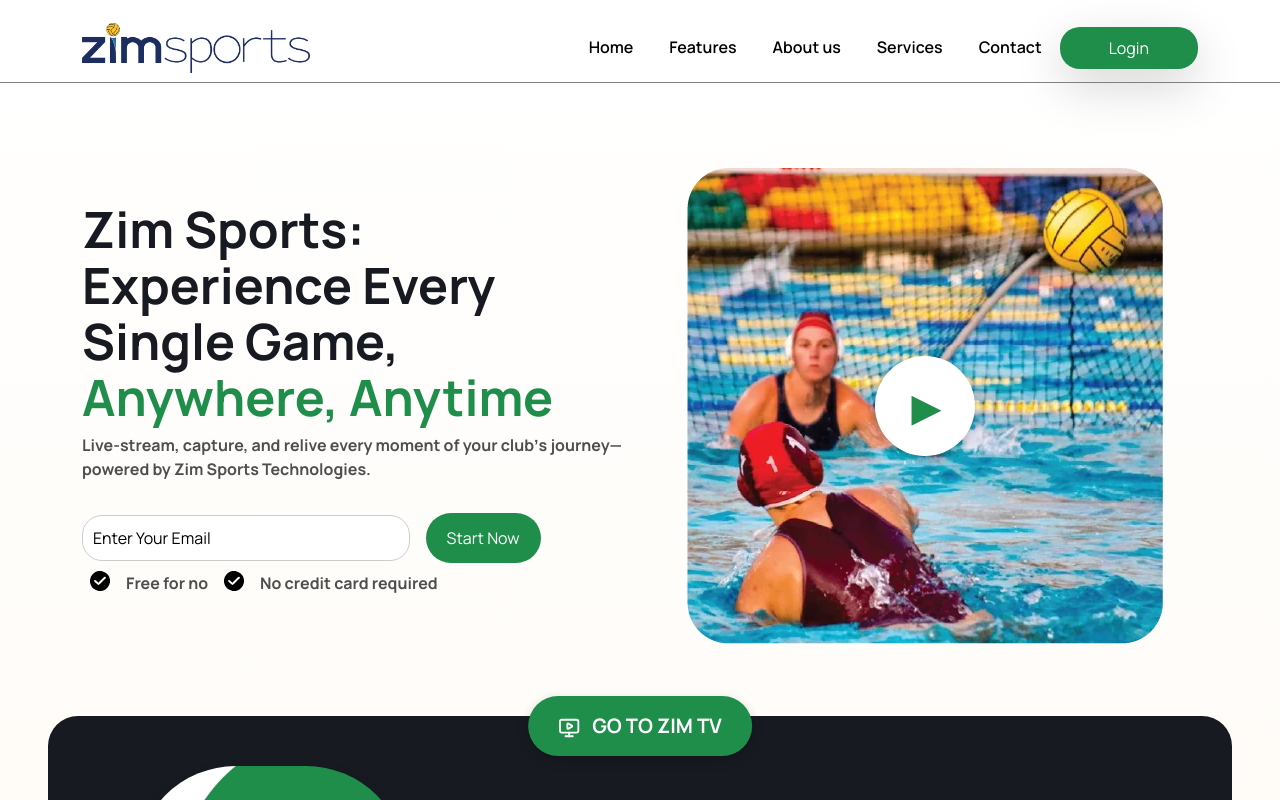
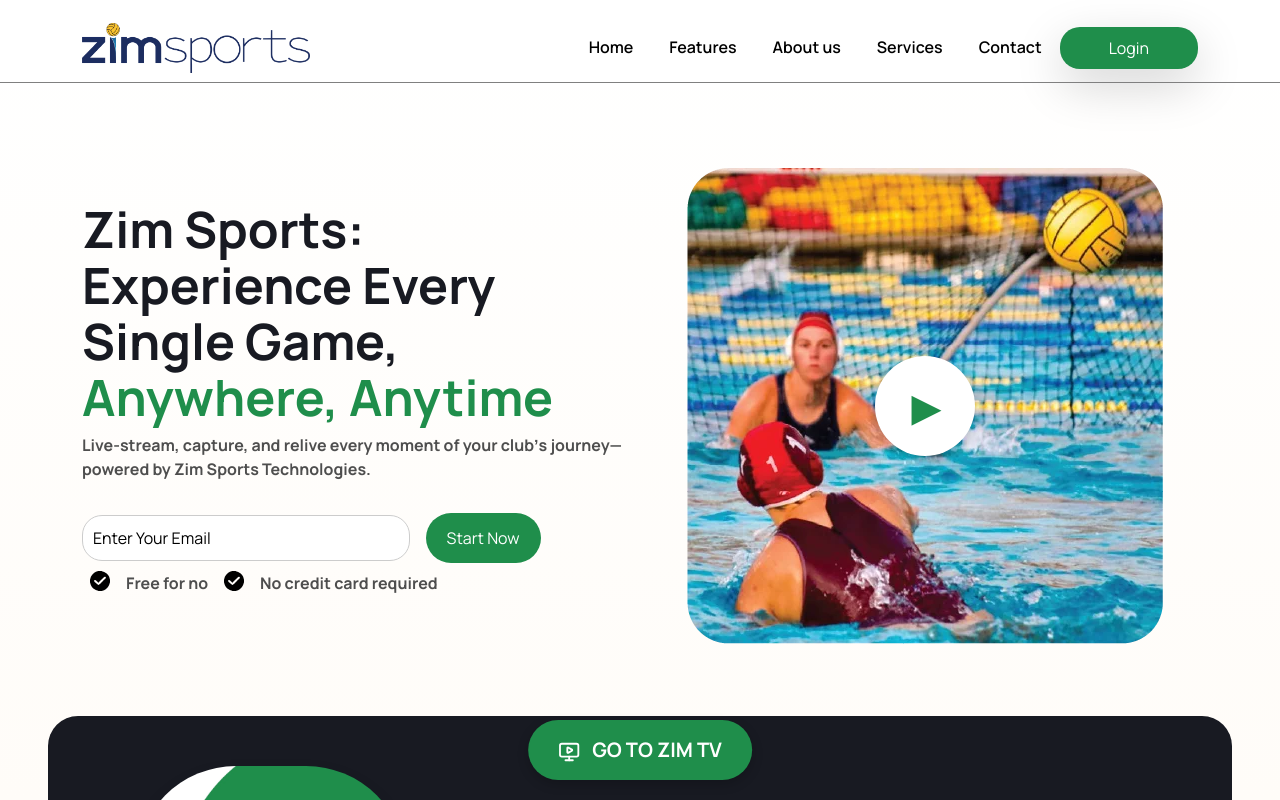
Before and after one commit to Zeeshanprojects/ZimSportsWebsite, a React (Vite) app in the folder zimsports/: page / in a window 1280 px wide. Built offline with nearby package versions, Linux system fonts and the light colour scheme; the HTML template or start-up script is replaced by a standard one.

Commit message:
code updated

```diff
--- a/zimsports/src/Pages/Home.jsx
+++ b/zimsports/src/Pages/Home.jsx
@@ -118,7 +118,7 @@
 
       <div className="watch-live-btn text-center">
         <Link to="/zimlive">
-          <button type="button" className="btn btn-lg fw-bold mb-4">
+          <button type="button" className="btn btn-lg fw-bold ">
             <MonitorPlay size={22} className="me-2" /> GO TO ZIM TV
           </button>
         </Link>
```
